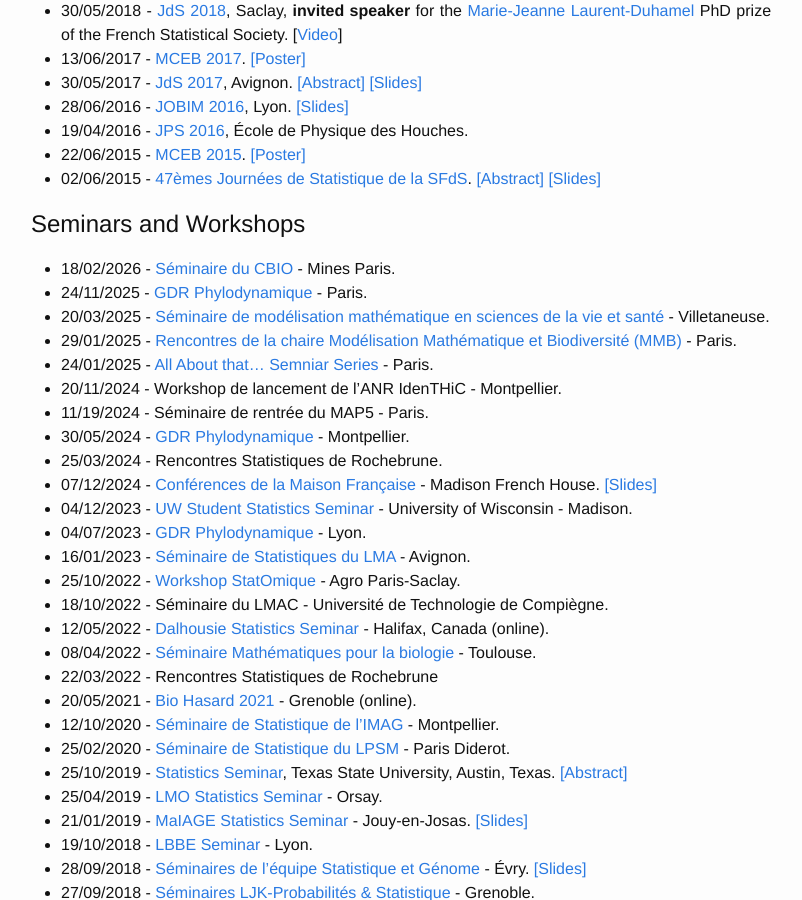
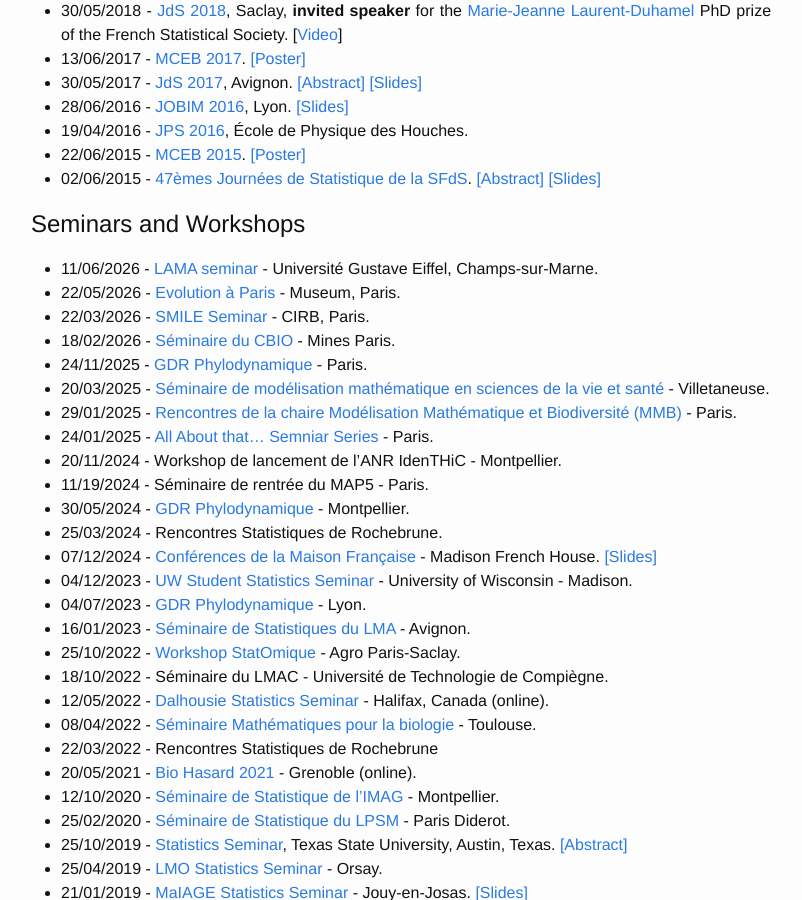
Before and after one commit to pbastide/pbastide.github.io, a Jekyll site: the page built from publi.md, in a window 1280 px wide and 900 px high, scrolled down 3588 px. Shown: the whole window, without its empty margins (239-1041 px from the left). Built offline with Jekyll 4.4.1, drawn with Linux system fonts in a browser that asks for light colours.

Commit message:
seminars

```diff
--- a/publi.md
+++ b/publi.md
@@ -224,6 +224,9 @@ ISTE Editions.
 
 # Seminars and Workshops
 
+* 11/06/2026 - [LAMA seminar](https://lama-umr8050.fr/evenements/seminaire_de_probabilites_et_statistiques/jump_and_integrated_processes_for_viral) - Université Gustave Eiffel, Champs-sur-Marne.
+* 22/05/2026 - [Evolution à Paris](https://evolution.cnrs.fr/idf/) - Museum, Paris.
+* 22/03/2026 - [SMILE Seminar](https://www.smile.cnrs.fr/index.php) - CIRB, Paris.
 * 18/02/2026 - [Séminaire du CBIO](https://www.minesparis.psl.eu/cbio/) - Mines Paris.
 * 24/11/2025 - [GDR Phylodynamique](https://phylo2025.sciencesconf.org/) - Paris.
 * 20/03/2025 - [Séminaire de modélisation mathématique en sciences de la vie et santé](https://sites.google.com/view/seminaire-modelisation/) - Villetaneuse.
```
